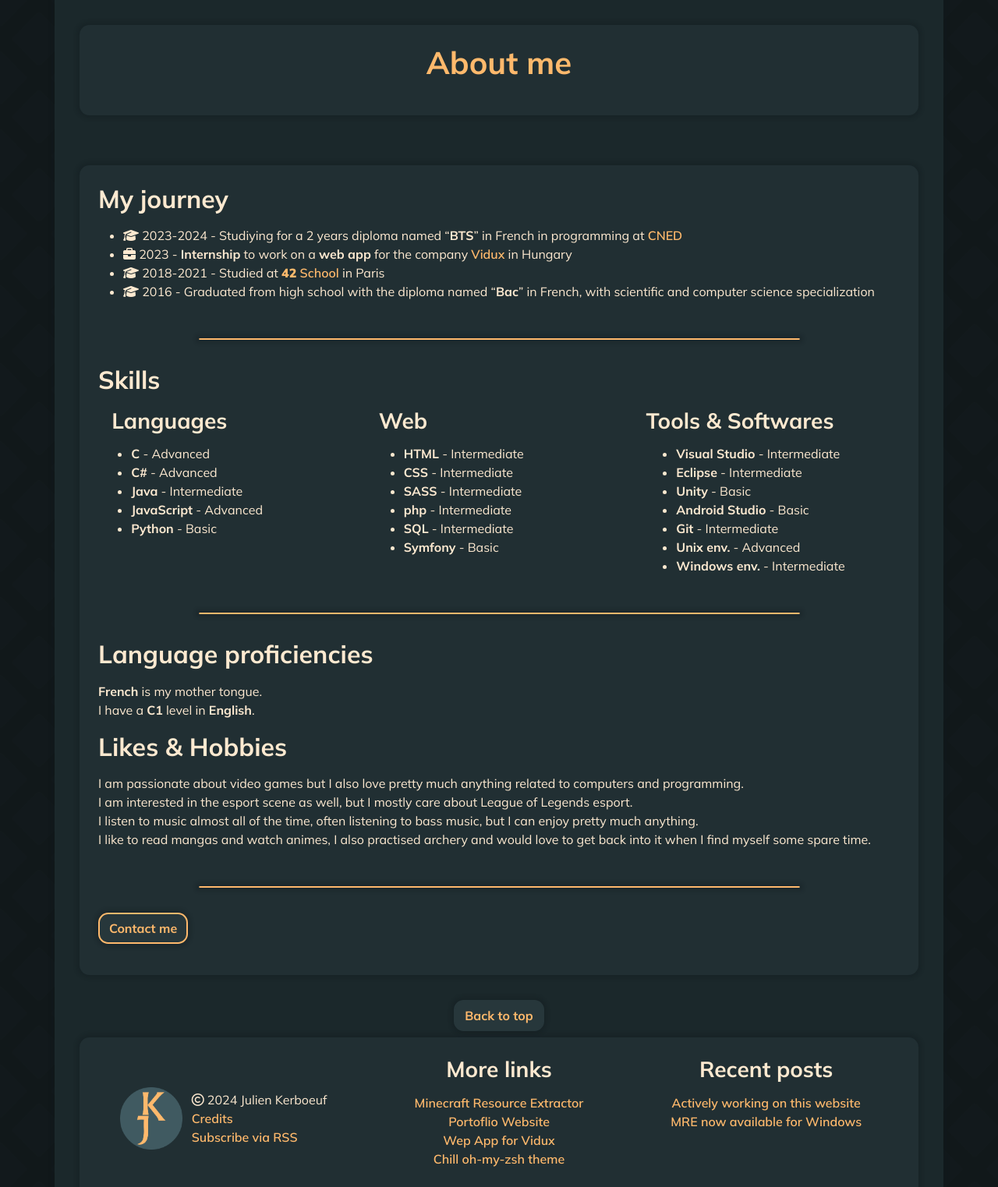
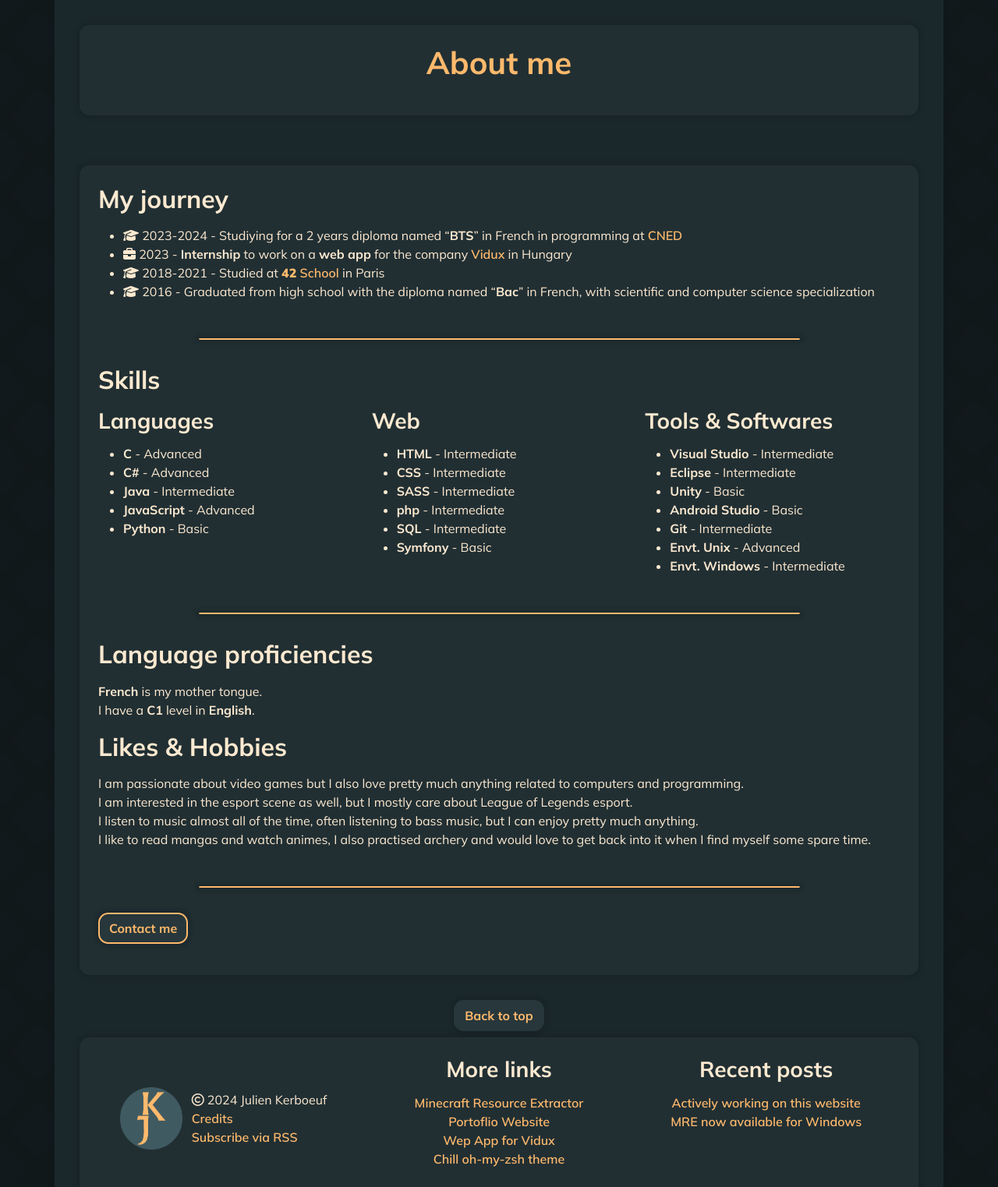
Before and after one commit to JKerboeuf/jkerboeuf.github.io, a Jekyll site: the page built from page-about-me/en.md, in a window 1280 px wide. Shown: the whole page at 78% size. Built offline with Jekyll 4.4.1, drawn with Linux system fonts in a browser that asks for light colours; nearby versions of some CDN libraries.

Commit message:
Changed the about me skills section

```diff
--- a/assets/sass/page-content.scss
+++ b/assets/sass/page-content.scss
@@ -1,17 +1,4 @@
 #page-content {
-
-	#tri-col {
-		display: flex;
-		flex-wrap: wrap;
-		flex-direction: row;
-		justify-content: space-around;
-
-		h3,
-		ul {
-			display: block;
-			width: 30%;
-		}
-	}
 
 	hr {
 		border-color: map.get($colors, "gold-0");
--- a/page-about-me/en.md
+++ b/page-about-me/en.md
@@ -17,40 +17,32 @@ lang: en
 
 ## Skills
 
-<div id="tri-col" markdown="1">
 
-### Languages
-
-### Web
-
-### Tools & Softwares
-
-- **C** - Advanced
-- **C#** - Advanced
-- **Java** - Intermediate
-- **JavaScript** - Advanced
-- **Python** - Basic
-
-[sep](/){: .d-none}
-
-- **HTML** - Intermediate
-- **CSS** - Intermediate
-- **SASS** - Intermediate
-- **php** - Intermediate
-- **SQL** - Intermediate
-- **Symfony** - Basic
-
-[sep](/){: .d-none}
-
-- **Visual Studio** - Intermediate
-- **Eclipse** - Intermediate
-- **Unity** - Basic
-- **Android Studio** - Basic
-- **Git** - Intermediate
-- **Unix env.** - Advanced
-- **Windows env.** - Intermediate
-
-</div>
+<div class="row"><div class="col-12 col-lg-4">
+<h3>Languages</h3><ul>
+<li><strong>C</strong> - Advanced</li>
+<li><strong>C#</strong> - Advanced</li>
+<li><strong>Java</strong> - Intermediate</li>
+<li><strong>JavaScript</strong> - Advanced</li>
+<li><strong>Python</strong> - Basic</li>
+</ul></div><div class="col-12 col-lg-4">
+<h3>Web</h3><ul>
+<li><strong>HTML</strong> - Intermediate</li>
+<li><strong>CSS</strong> - Intermediate</li>
+<li><strong>SASS</strong> - Intermediate</li>
+<li><strong>php</strong> - Intermediate</li>
+<li><strong>SQL</strong> - Intermediate</li>
+<li><strong>Symfony</strong> - Basic</li>
+</ul></div><div class="col-12 col-lg-4">
+<h3>Tools & Softwares</h3><ul>
+<li><strong>Visual Studio</strong> - Intermediate</li>
+<li><strong>Eclipse</strong> - Intermediate</li>
+<li><strong>Unity</strong> - Basic</li>
+<li><strong>Android Studio</strong> - Basic</li>
+<li><strong>Git</strong> - Intermediate</li>
+<li><strong>Envt. Unix</strong> - Advanced</li>
+<li><strong>Envt. Windows</strong> - Intermediate</li>
+</ul></div></div>
 
 ---
 
```
Also changed, not shown: page-about-me/fr.md (+25 -34 lines).
